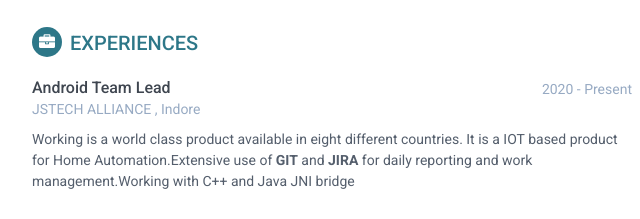
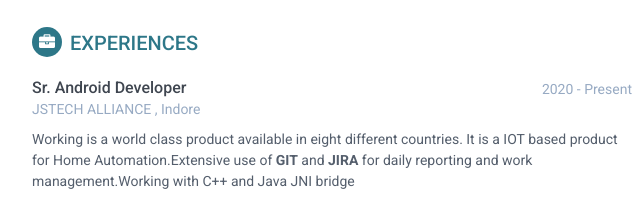
Before and after one commit to iamrajendra/iamrajendra.github.io, a plain HTML site: page index.html in a window 1280 px wide. Shown: the part 255-474 px from the top of the page, 188-828 px from the left. Drawn offline with Linux system fonts and the light colour scheme.

Commit message:
correct the postion at jstech the position

```diff
--- a/index.html
+++ b/index.html
@@ -113,7 +113,7 @@
                 <div class="item">
                     <div class="meta">
                         <div class="upper-row">
-                            <h3 class="job-title">Android Team Lead</h3>
+                            <h3 class="job-title">Sr. Android Developer</h3>
                             <div class="time">2020 - Present</div>
                         </div><!--//upper-row-->
                         <div class="company">JSTECH ALLIANCE , Indore</div>
```
